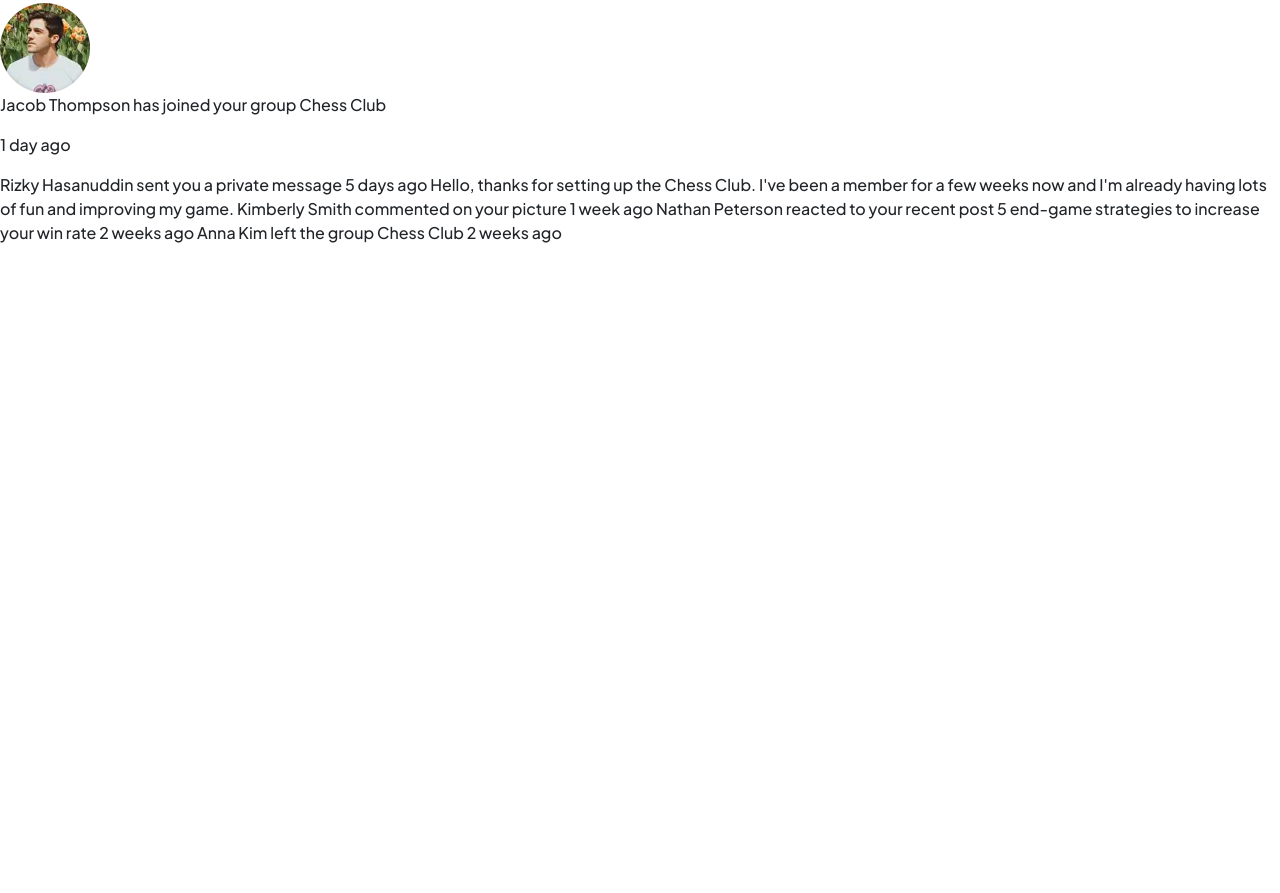
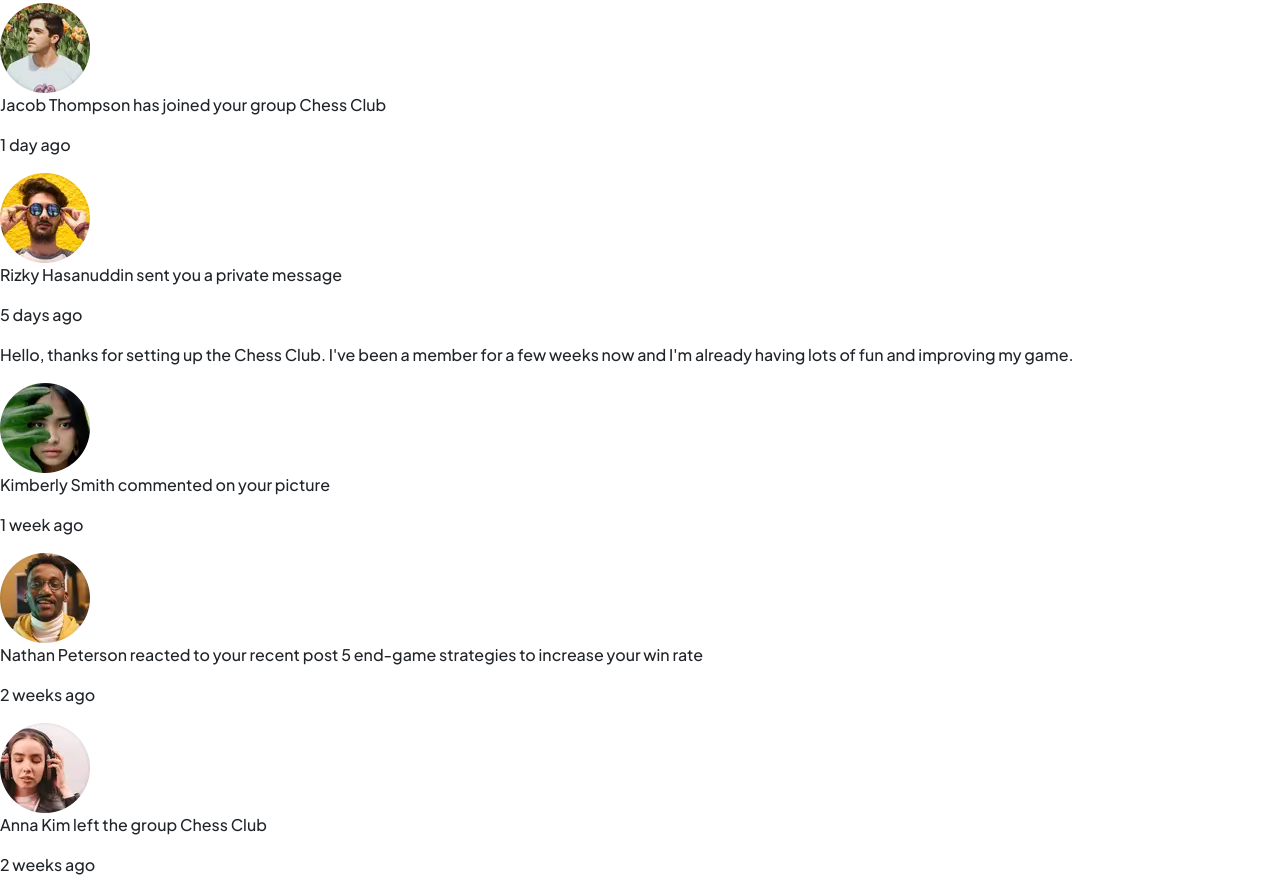
Before and after one commit to MahdiSohaily/notifications-page-demo, a website: page index.html in a window 1280 px wide. Shown: the part 433-1326 px from the top of the page. Before the commit the page ends 800 px from the top, so only its background shows below. Drawn offline with Linux system fonts and the light colour scheme.

Commit message:
Add HTML Structure

```diff
--- a/index.html
+++ b/index.html
@@ -26,7 +26,7 @@
         <div class="notification">
           <img src="./public/assets/images/avatar-mark-webber.webp" alt="user profile">
           <div class="details">
-            <p class="message">
+            <p class="description">
               <span class="user-name">Mark Webber</span>
               reacted to your recent post
               <span class="post">My first tournament today!</span>
@@ -37,7 +37,7 @@
         <div class="notification">
           <img src="./public/assets/images/avatar-angela-gray.webp" alt="user profile">
           <div class="details">
-            <p class="message">
+            <p class="description">
               <span class="user-name">Angela Gray</span>
               followed you
             </p>
@@ -47,7 +47,7 @@
         <div class="notification">
           <img src="./public/assets/images/avatar-jacob-thompson.webp" alt="user profile">
           <div class="details">
-            <p class="message">
+            <p class="description">
               <span class="user-name">Jacob Thompson</span>
               has joined your group
               <span class="group">Chess Club</span>
@@ -55,26 +55,58 @@
             <p class="timing">1 day ago</p>
           </div>
         </div>
+        <div class="notification">
+          <img src="./public/assets/images/avatar-rizky-hasanuddin.webp" alt="user profile">
+          <div class="details">
+            <p class="description">
+              <span class="user-name">Rizky Hasanuddin</span>
+              sent you a private message
+            </p>
+            <p class="timing">5 days ago</p>
+            <div class="message">
+              <p>
+                Hello, thanks for setting up the Chess Club. I've been a member for a few weeks now and
+                I'm already having lots of fun and improving my game.
+              </p>
+            </div>
+          </div>
+        </div>
+        <div class="notification">
+          <img src="./public/assets/images/avatar-kimberly-smith.webp" alt="user profile">
+          <div class="details">
+            <p class="description">
+              <span class="user-name">Kimberly Smith</span>
+              commented on your picture
+            </p>
+            <p class="timing">1 week ago</p>
+          </div>
+        </div>
+        <div class="notification">
+          <img src="./public/assets/images/avatar-nathan-peterson.webp" alt="user profile">
+          <div class="details">
+            <p class="description">
+              <span class="user-name">Nathan Peterson</span>
+              reacted to your recent post
+              <span class="post">5 end-game strategies to increase your win rate</span>
+            </p>
+            <p class="timing">2 weeks ago</p>
+          </div>
+        </div>
+        <div class="notification">
+          <img src="./public/assets/images/avatar-anna-kim.webp" alt="user profile">
+          <div class="details">
+            <p class="description">
+              <span class="user-name">Anna Kim</span>
+              left the group
+              <span class="group">Chess Club</span>
+            </p>
+            <p class="timing">2 weeks ago</p>
+          </div>
+        </div>
       </div>
     </section>
 
   </main>
-
-
-
-  Rizky Hasanuddin sent you a private message
-  5 days ago
-  Hello, thanks for setting up the Chess Club. I've been a member for a few weeks now and
-  I'm already having lots of fun and improving my game.
-
-  Kimberly Smith commented on your picture
-  1 week ago
-
-  Nathan Peterson reacted to your recent post 5 end-game strategies to increase your win rate
-  2 weeks ago
-
-  Anna Kim left the group Chess Club
-  2 weeks ago
 </body>
 
 </html>
```
